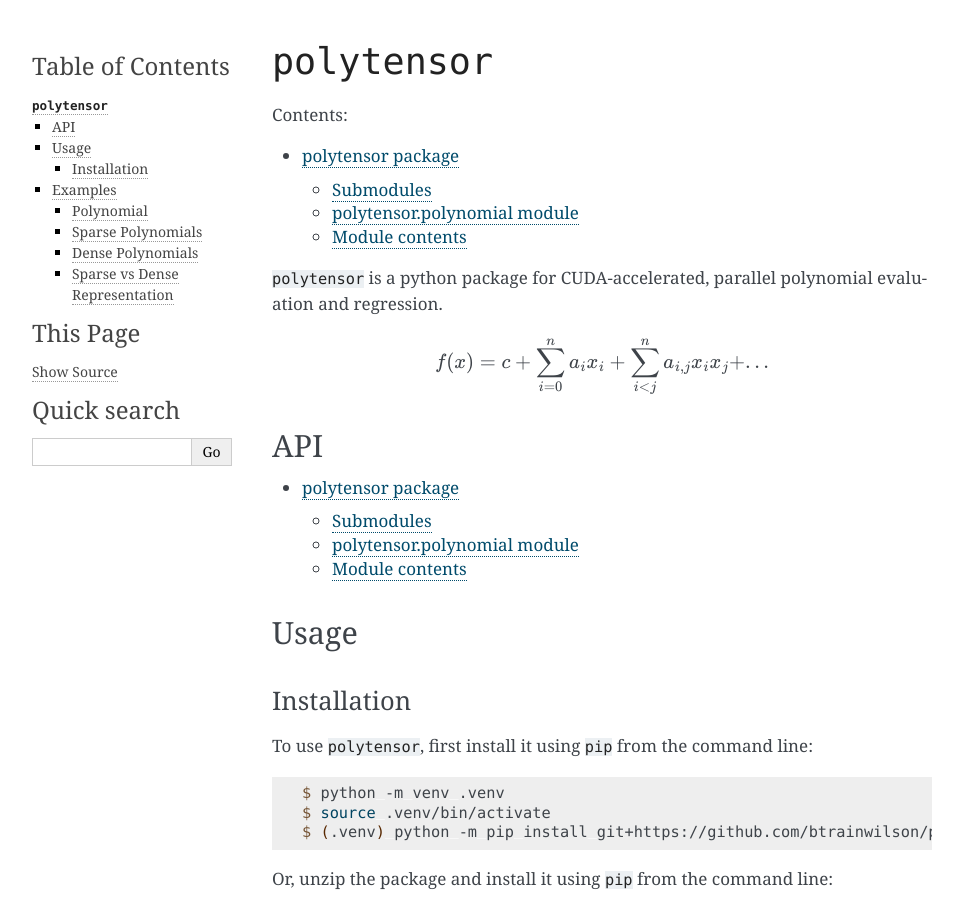
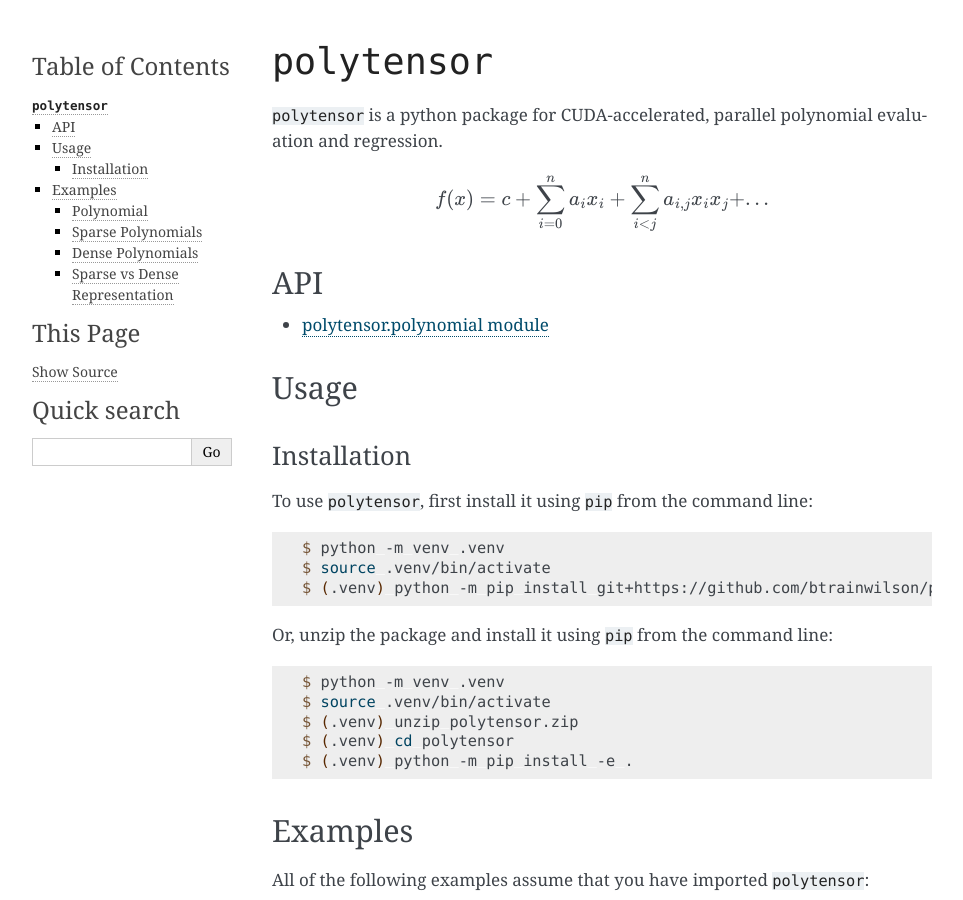
Before and after one commit to Btrainwilson/polytensor, a Sphinx documentation site: the page built from docs/source/index.rst, in a window 1280 px wide and 900 px high. Shown: the whole window, without its empty margins (148-1111 px from the left). Built offline with Sphinx 7.4.7, drawn with Linux system fonts in a browser that asks for light colours.

Commit message:
updated hierarchy

```diff
--- a/docs/source/api.rst
+++ b/docs/source/api.rst
@@ -1,6 +1,3 @@
-API
-===
-
 .. autosummary::
    :toctree: generated
 
--- a/docs/source/index.rst
+++ b/docs/source/index.rst
@@ -5,13 +5,6 @@
 
 ``polytensor``
 ==============
-
-.. toctree::
-   :maxdepth: 2
-   :caption: Contents:
-
-   polytensor
-
 
 ``polytensor`` is a python package for CUDA-accelerated, parallel polynomial evaluation and regression.
 
--- a/docs/source/polytensor.rst
+++ b/docs/source/polytensor.rst
@@ -1,8 +1,3 @@
-polytensor package
-==================
-
-Submodules
-----------
 
 polytensor.polynomial module
 ----------------------------
@@ -11,11 +6,3 @@ polytensor.polynomial module
    :members:
    :undoc-members:
    :show-inheritance:
-
-Module contents
----------------
-
-.. automodule:: polytensor
-   :members:
-   :undoc-members:
-   :show-inheritance:
```
